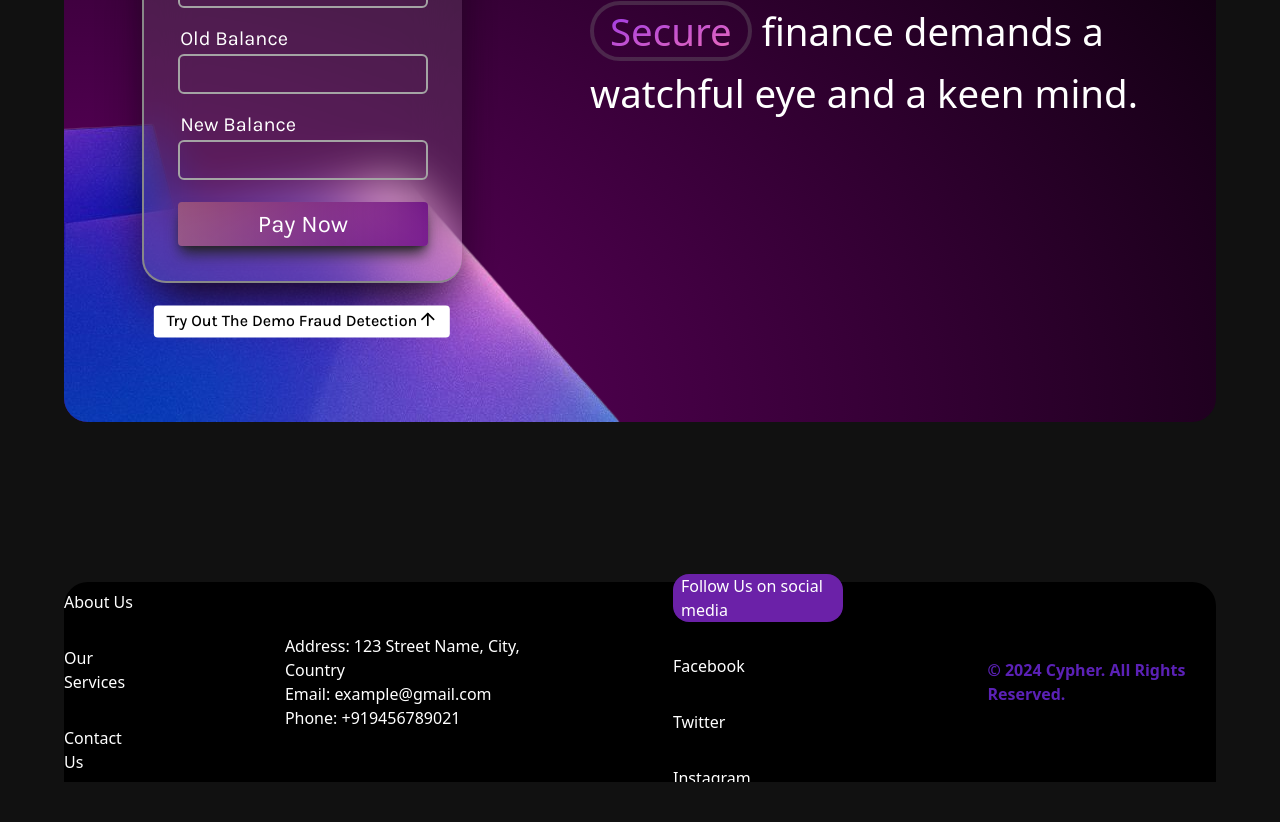
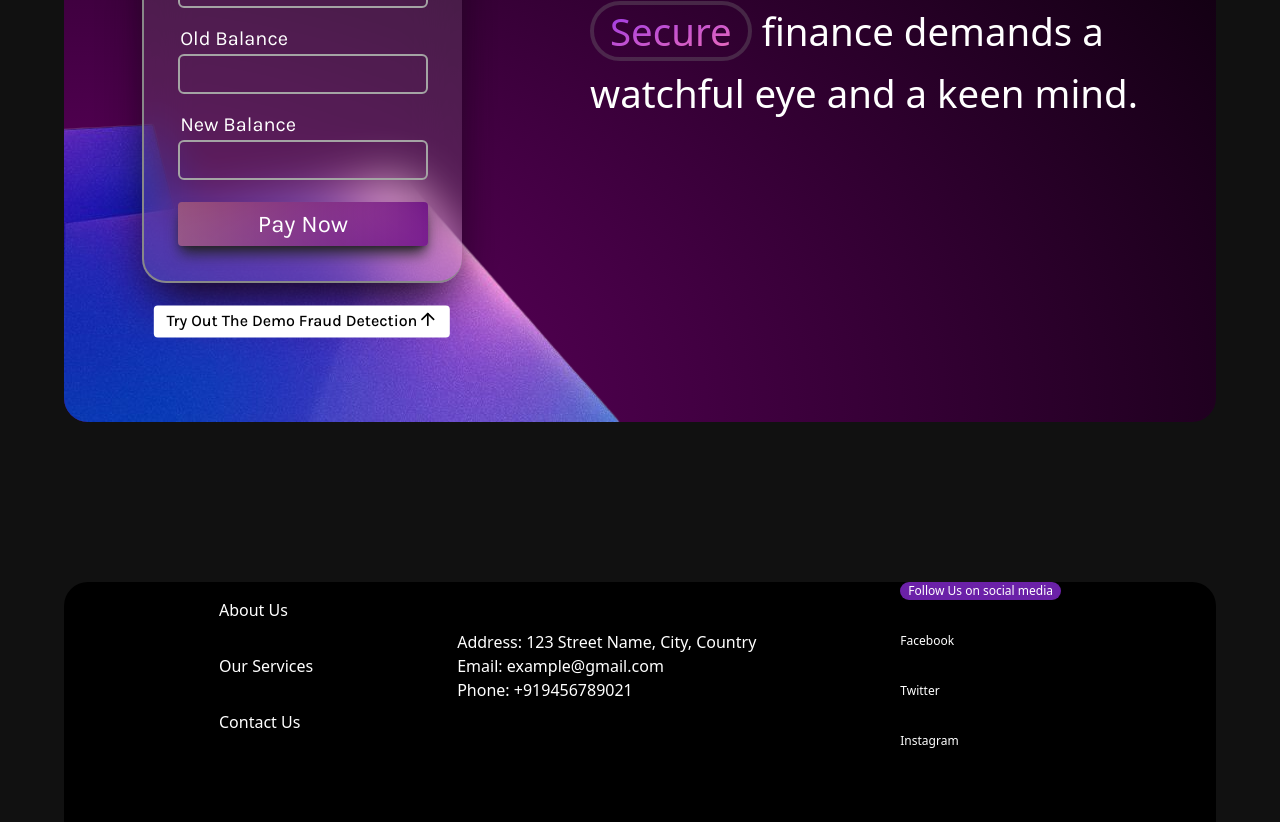
Before and after one commit to Roushan1512/Payments-Fraud-Detection, a React (Vite) app in the folder clientside/: page / in a window 1280 px wide. Shown: the part 298-1120 px from the top of the page. Before the commit the page ends 1080 px from the top, so only its background shows below. Built offline with nearby package versions, Linux system fonts and the light colour scheme; what @nextui-org/react would draw is missing.

Commit message:
footer Changed

```diff
--- a/clientside/src/components/Footer/ContactInfo.jsx
+++ b/clientside/src/components/Footer/ContactInfo.jsx
@@ -3,7 +3,7 @@ import React from "react";
 
 const ContactInfo = () => {
   return (
-    <div className="flex  flex-col">
+    <div className="flex  flex-col text-[100%]">
       <p>Address: 123 Street Name, City, Country</p>
       <p>Email: example@gmail.com</p>
       <p>Phone: +919456789021</p>
--- a/clientside/src/components/Footer/Footer.jsx
+++ b/clientside/src/components/Footer/Footer.jsx
@@ -8,7 +8,7 @@ import Copyright from "./Copyright";
 const Footer = () => {
   return (
     <footer>
-      <div className="bg-[#000] flex justify-center items-center h-[25vh] w-[90vw] gap-36 mx-auto rounded-t-3xl mt-20">
+      <div className="bg-[#000] flex justify-center items-center h-[30vh] w-[90vw] gap-36 mx-auto rounded-t-3xl mt-20 overflow-hidden flex-wrap">
         <FooterNav />
         <ContactInfo />
         <SocialLinks />
--- a/clientside/src/components/Footer/FooterNav.jsx
+++ b/clientside/src/components/Footer/FooterNav.jsx
@@ -3,7 +3,7 @@ import React from "react";
 const FooterNav = () => {
   return (
     <nav>
-      <ul className="flex gap-8 flex-col">
+      <ul className="flex gap-8 flex-col text-[100%]">
         <li>
           <a href="#">About Us</a>
         </li>
--- a/clientside/src/components/Footer/SocialLinks.jsx
+++ b/clientside/src/components/Footer/SocialLinks.jsx
@@ -3,7 +3,7 @@ import React from "react";
 const SocialLinks = () => {
   return (
     <div>
-      <ul className="flex gap-8 flex-col">
+      <ul className="flex gap-8 flex-col text-[75%] flex-wrap">
         <p className="bg-purple-800 px-2 rounded-2xl">
           Follow Us on social media
         </p>
```
